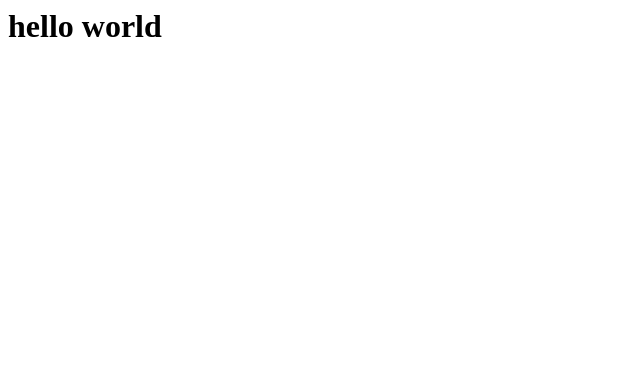
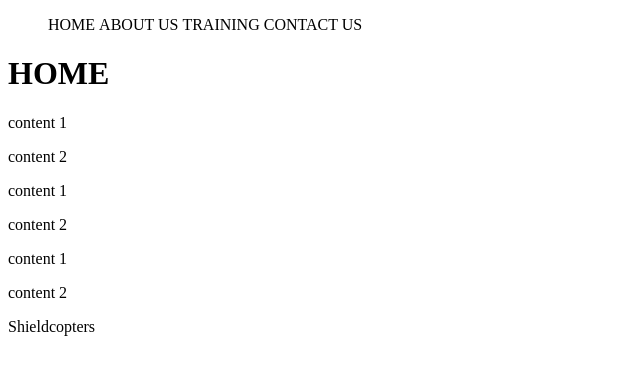
Before and after one commit to khanwea/sites, a plain HTML site: page index.html in a window 1280 px wide. Shown: the whole page, without its empty margins (0-640 px from the left). Drawn offline with Linux system fonts and the light colour scheme.

Commit message:
second commit

```diff
--- a/index.html
+++ b/index.html
@@ -1,8 +1,50 @@
+<!DOCTYPE html>
 <html>
     <head>
-        <title> sample </title>
+        <title></title>
+        <link rel="stylesheet" type="text/css" href="style.css">
     </head>
+
     <body>
-        <h1>hello world</h1>
+        <header>
+            <nav>
+                <ul>
+                    <li>HOME</li>
+                    <li>ABOUT US</li>
+                    <li>TRAINING</li>
+                    <li>CONTACT US</li>
+                </ul>
+            </nav>
+
+        </header>
+        <h1>HOME</h1>
+
+        <section>
+            <div>
+                <p>content 1</p>
+            </div>
+            <div>
+                <p>content 2</p>
+            </div>
+        </section>
+        <section>
+                <div>
+                    <p>content 1</p>
+                </div>
+                <div>
+                    <p>content 2</p>
+                </div>
+            </section>
+            <section>
+                    <div>
+                        <p>content 1</p>
+                    </div>
+                    <div>
+                        <p>content 2</p>
+                    </div>
+                </section>
+        <footer>
+            <p>Shieldcopters</p>
+        </footer>
     </body>
 </html>
--- /dev/null
+++ b/style.css
@@ -0,0 +1,7 @@
+
+
+
+li {
+    list-style: none;
+    display: inline-block;
+}
```
Also changed, not shown: Machine-Learning.jpg (added).
